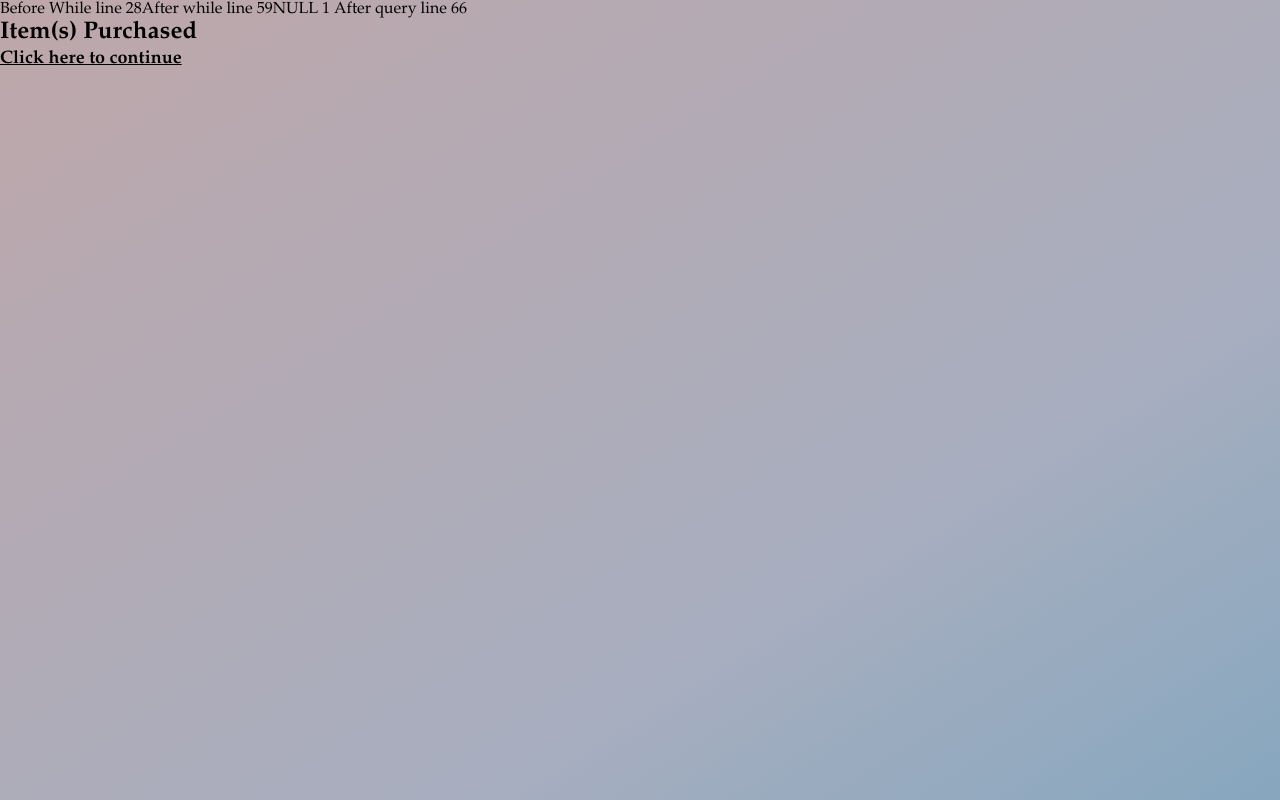
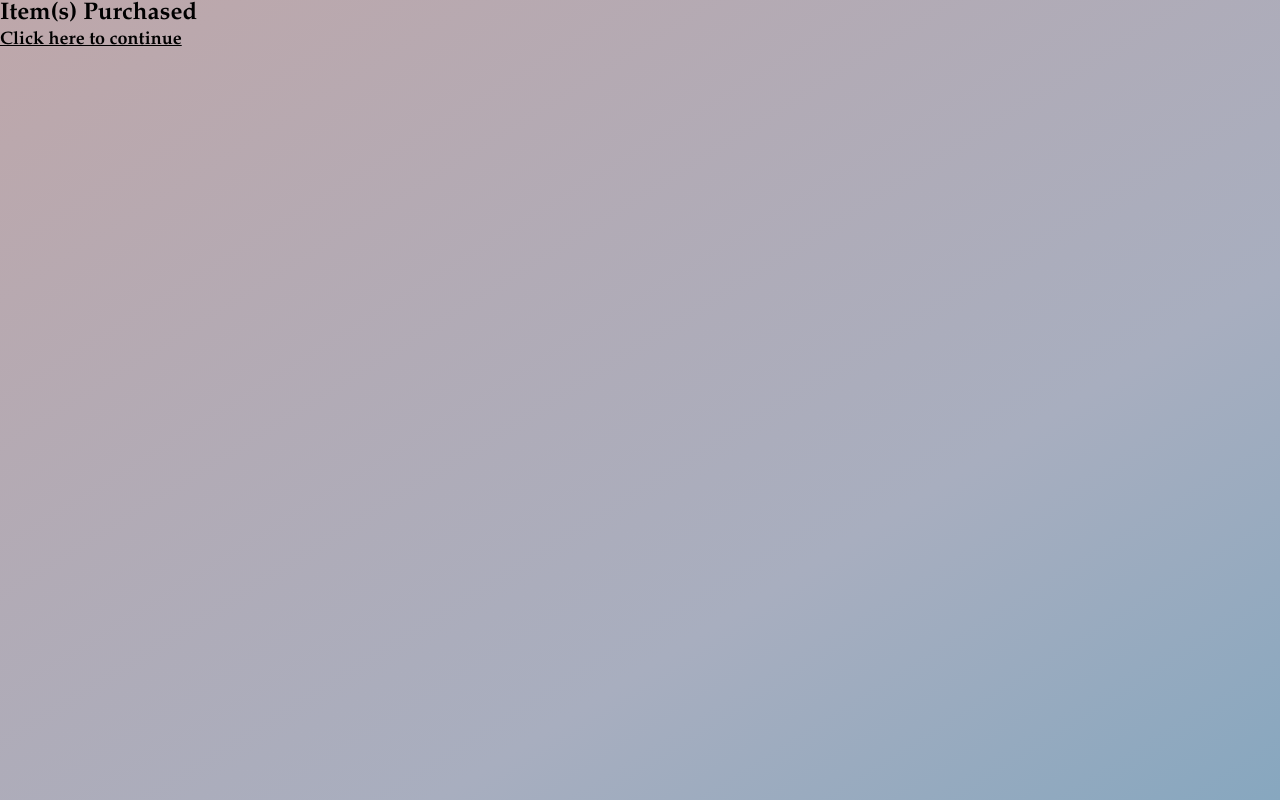
Before and after one commit to Emn98/D0018E_project, a PHP site: page /Shopping/buy_cart.php in a window 1280 px wide. Run offline with PHP 8.4, Linux system fonts and the light colour scheme; the visitor is signed in with stand-in values (Sample User, id 1); data that the repository does not hold is empty.

Commit message:
removed test echo and shold work just need to add transaktion

```diff
--- a/src/Shopping/buy_cart.php
+++ b/src/Shopping/buy_cart.php
@@ -25,11 +25,7 @@
 $query2->fetch();
 $query2->close();
 
-echo"Before While line 28";
-
 while($row = $result->fetch_assoc()) {
-
-  echo"In While line 32";
 
   $product_id = $row["product_id"];
   $quantity = $row["quantity"];
@@ -56,16 +52,11 @@
   }
 }
 
-echo"After while line 59";
-echo"$order_id           $cart_id     ";
-
-
 $query = $con->prepare("INSERT INTO ORDER_ITEMS (order_id, product_id, quantity, color) SELECT ?, product_id, quantity, color FROM CART_ITEMS WHERE cart_id=?");
 $query->bind_param("ii", $order_id, $cart_id);
 $query->execute();
 $query->close();
 
-echo"After query line 66";
 
 $query = $con->prepare("DELETE FROM CART_ITEMS WHERE cart_id=?");
 $query->bind_param("i", $cart_id);
```
